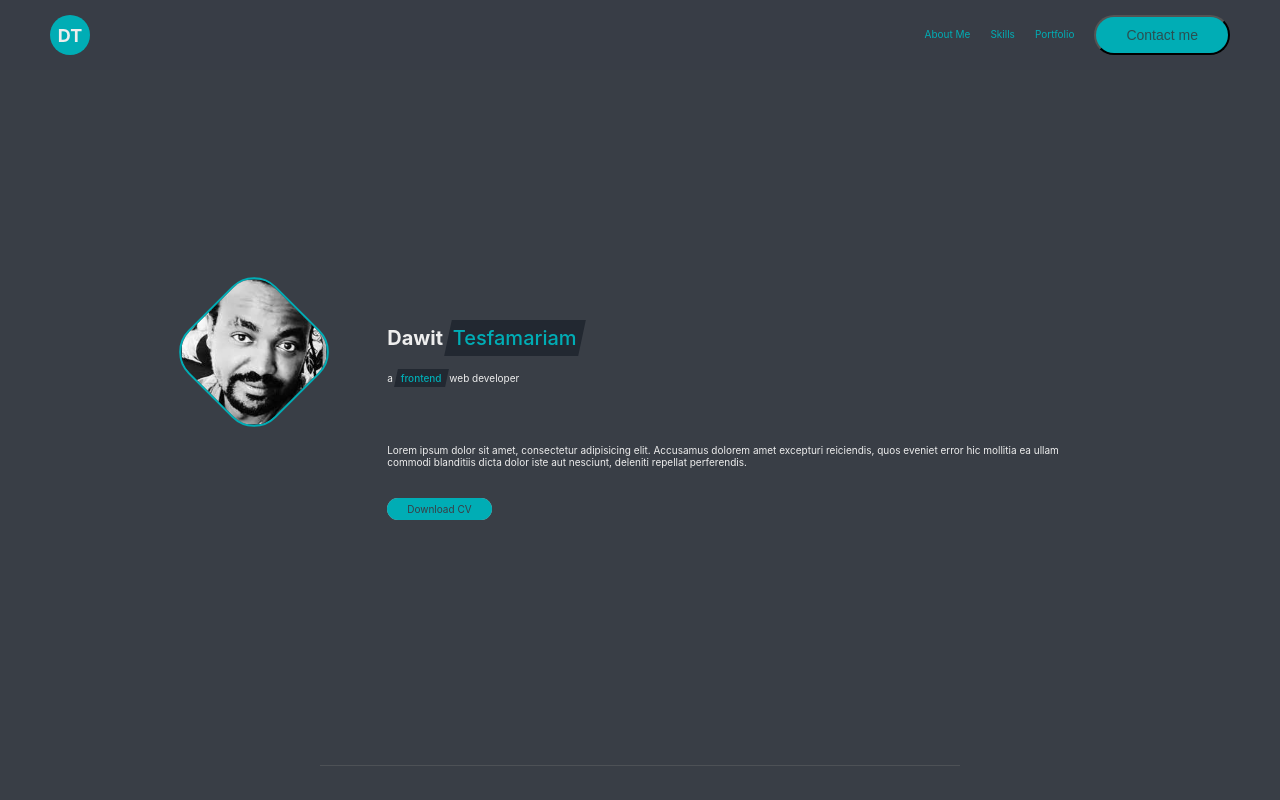
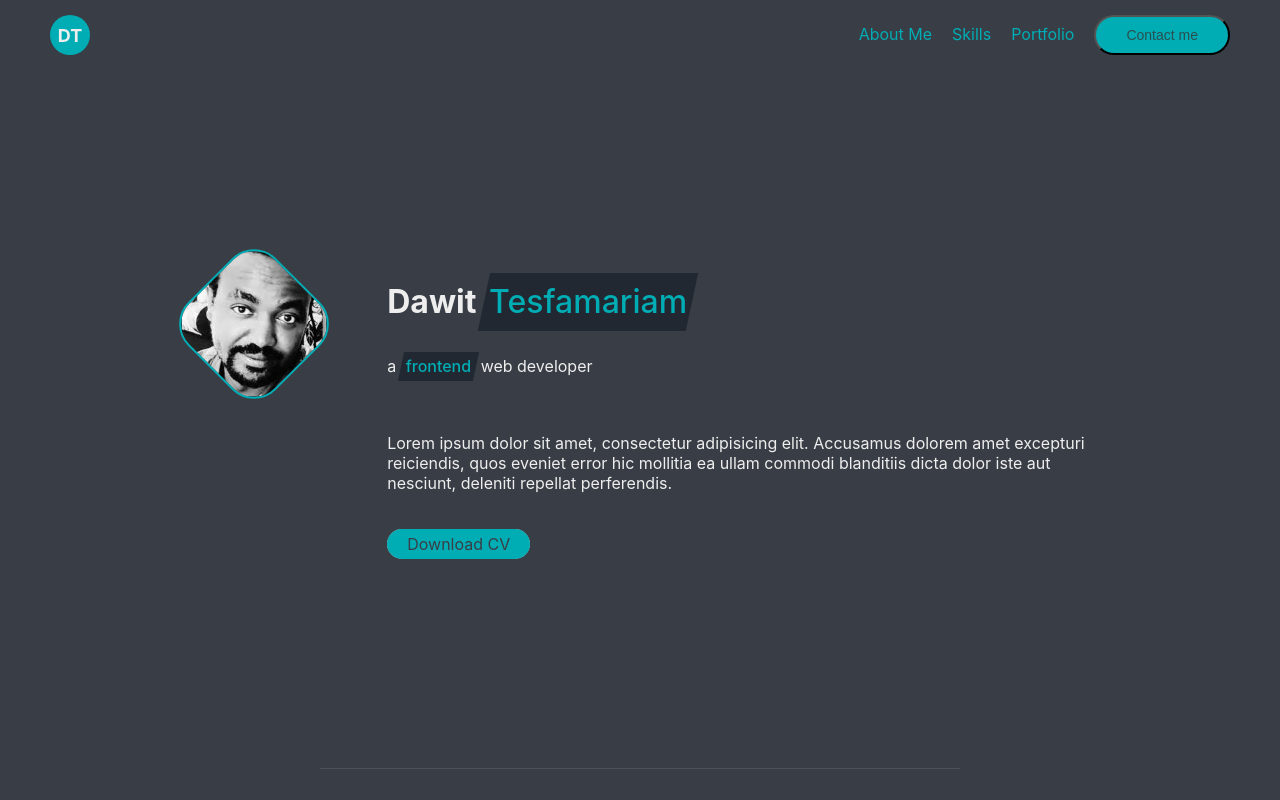
Before and after one commit to dawitesfa/portfolio, a React (Create React App) app: page / in a window 1280 px wide. Shown: the top 800 px of the page. Built offline with nearby package versions, Linux system fonts and the light colour scheme.

Commit message:
little do

```diff
--- a/src/index.css
+++ b/src/index.css
@@ -61,7 +61,7 @@ body {
   margin: 0;
   background-color: var(--color-primary-bg);
   color: var(--color-primary-text);
-  /* font-size: 1.6rem; */
+  font-size: 1.6rem;
   /* boiler-point */
   font-family: -apple-system, BlinkMacSystemFont, 'Segoe UI', 'Roboto', 'Oxygen',
     'Ubuntu', 'Cantarell', 'Fira Sans', 'Droid Sans', 'Helvetica Neue',
```
